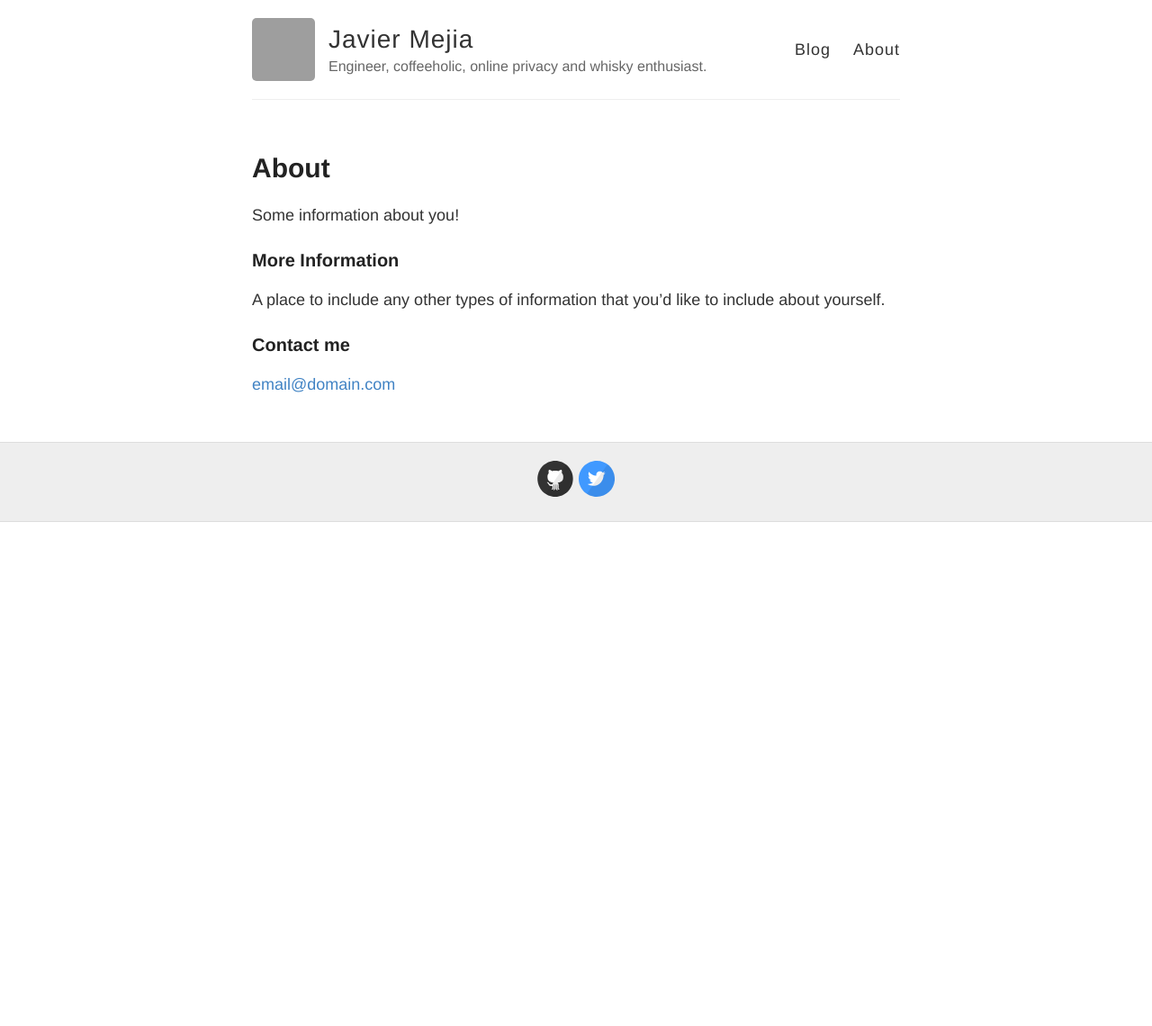
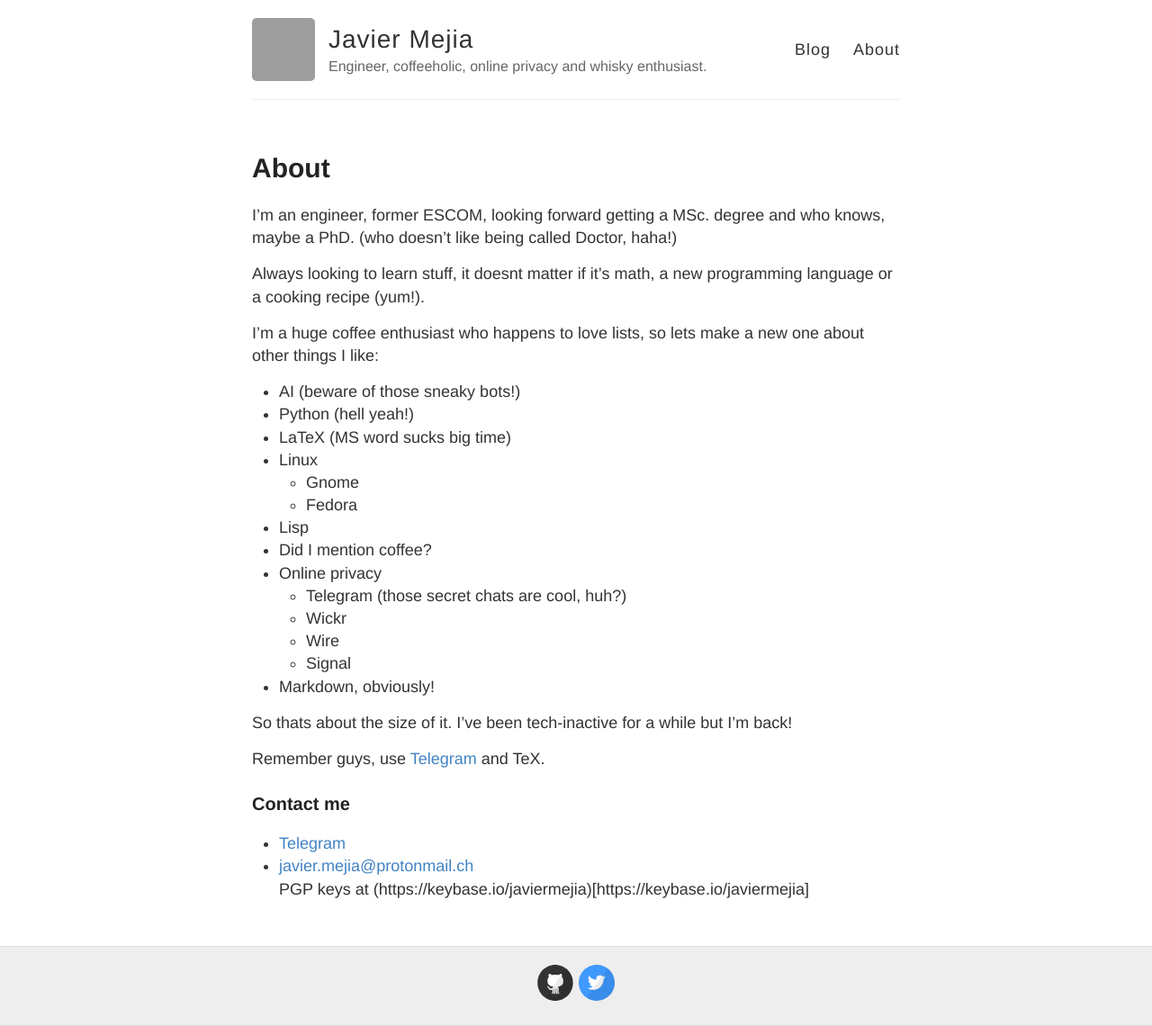
Before and after one commit to xavrb/xavrb.github.io, a Jekyll site: the page built from about.md, in a window 1280 px wide. Shown: the whole page at 90% size. Built offline with Jekyll 4.4.1, drawn with Linux system fonts in a browser that asks for light colours; before the commit the page ends 900 px from its top, so only the background shows below that; grey boxes are pictures that could not be loaded.

Commit message:
added stuff about me

```diff
--- a/about.md
+++ b/about.md
@@ -4,12 +4,32 @@ title: About
 permalink: /about/
 ---
 
-Some information about you!
+I'm an engineer, former ESCOM, looking forward getting a MSc. degree and who knows, maybe a PhD. (who doesn't like being called Doctor, haha!)
 
-### More Information
+Always looking to learn stuff, it doesnt matter if it's math, a new programming language or a cooking recipe (yum!).
 
-A place to include any other types of information that you'd like to include about yourself.
+I'm a huge coffee enthusiast who happens to love lists, so lets make a new one about other things I like:
+
+* AI (beware of those sneaky bots!)
+* Python (hell yeah!)
+* LaTeX (MS word sucks big time)
+* Linux
+  * Gnome
+  * Fedora
+* Lisp
+* Did I mention coffee?
+* Online privacy
+  * Telegram (those secret chats are cool, huh?)
+  * Wickr
+  * Wire
+  * Signal
+* Markdown, obviously!
+
+So thats about the size of it. I've been tech-inactive for a while but I'm back!
+
+Remember guys, use [Telegram](https://telegram.org/dl) and TeX.
 
 ### Contact me
-
-[email@domain.com](mailto:email@domain.com)
+* [Telegram](t.me/xavrb)
+* [javier.mejia@protonmail.ch](mailto:javier.mejia@protonmail.ch)
+PGP keys at (https://keybase.io/javiermejia)[https://keybase.io/javiermejia]
```
Also changed, not shown: _posts/2017-9-6-hello.md (+1 -1 lines).
